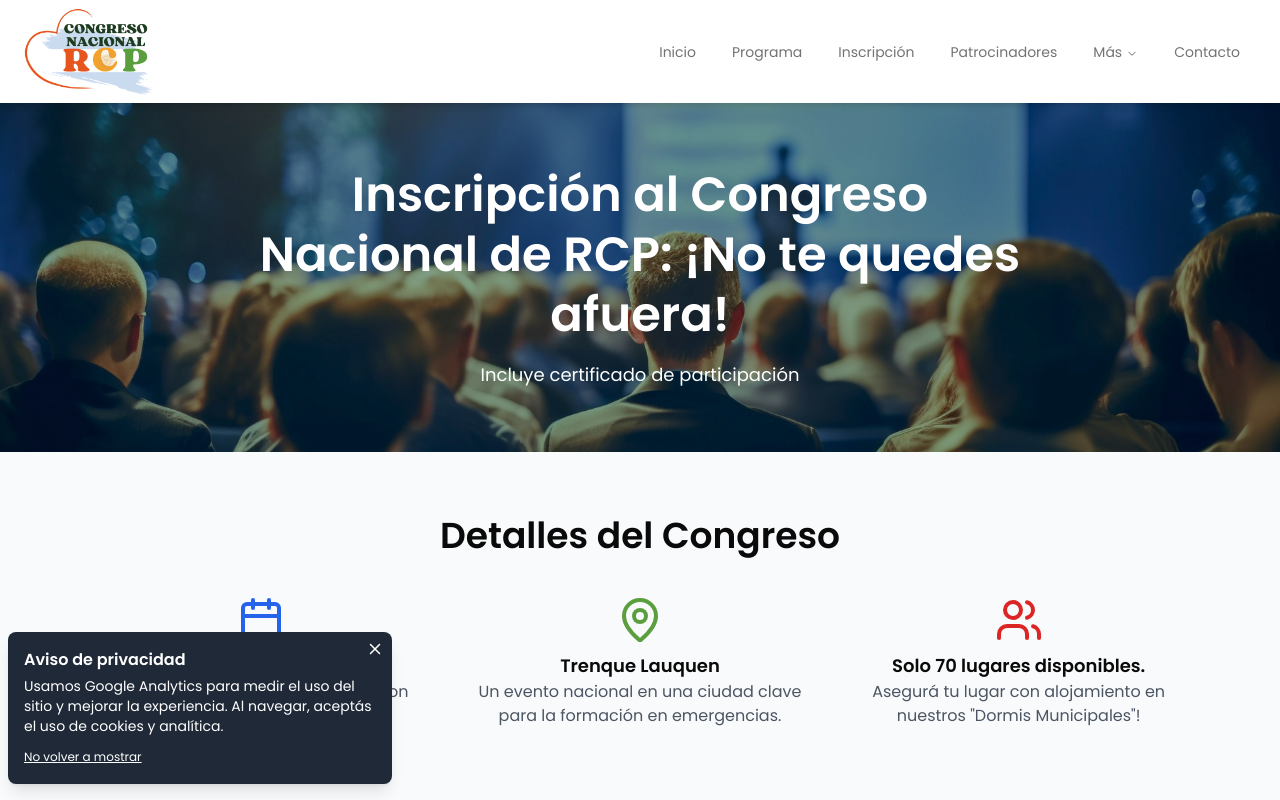
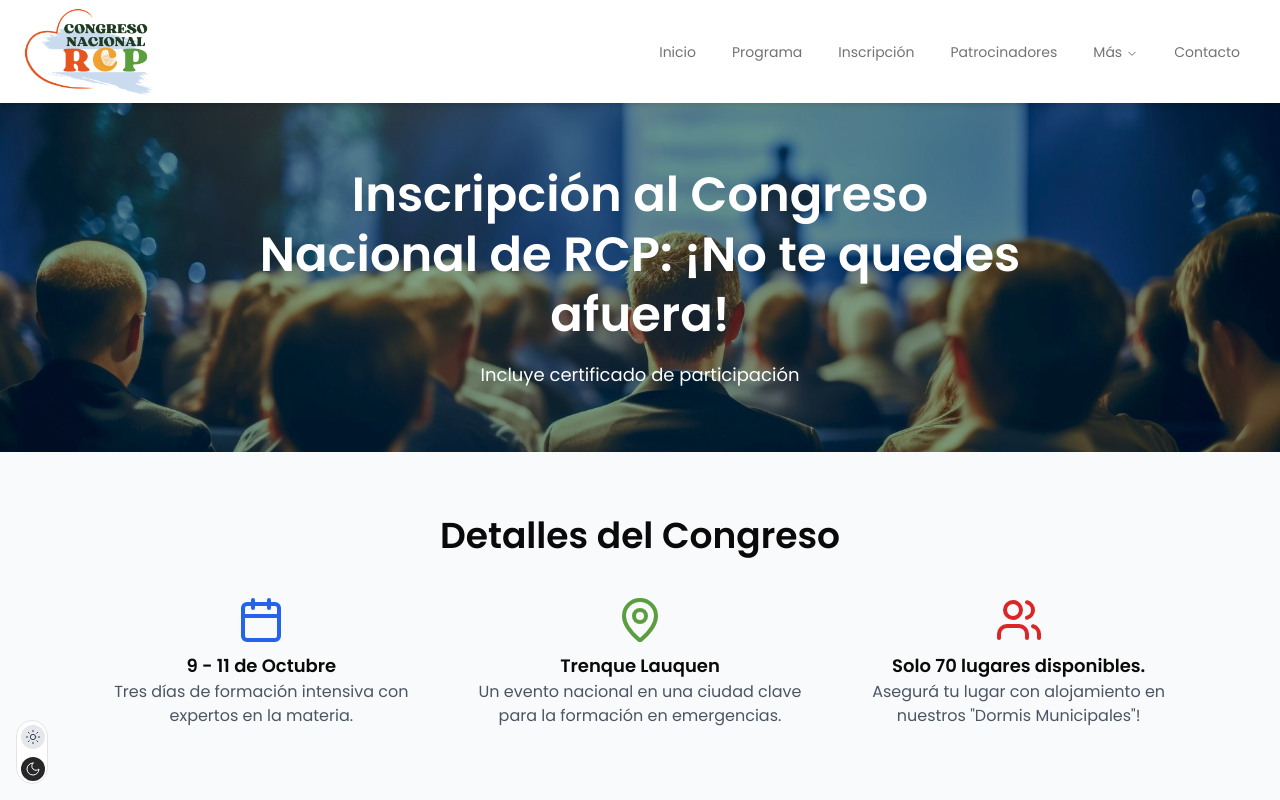
Before and after one commit to frandepe/congreso2025, a React (Vite) app: page /inscripcion in a window 1280 px wide. Shown: the top 800 px of the page. Built offline with nearby package versions, Linux system fonts and the light colour scheme.

Commit message:
notice solo en home

```diff
--- a/src/App.tsx
+++ b/src/App.tsx
@@ -17,7 +17,6 @@ import { ScrollToTop } from "./lib/ScrollTop";
 import AboutSection from "./pages/About";
 import ReactGA from "react-ga4";
 import { getTitleForPath } from "./lib/getTitleForPath";
-import { GA4Notice } from "./components/Toasts/GA4Notice";
 
 function PageWrapper({ children }: any) {
   return (
@@ -180,7 +179,6 @@ function App() {
     <BrowserRouter>
       <ScrollToTop />
       <AppRoutes />
-      <GA4Notice />
     </BrowserRouter>
   );
 }
--- a/src/pages/Home.tsx
+++ b/src/pages/Home.tsx
@@ -12,6 +12,7 @@ import { TextImage2025 } from "@/components/TextImage2025/TextImage2025";
 import Countdown2026 from "@/components/Countdown/Countdown2026";
 import { Testimonials2026 } from "@/components/Testimonials/Testimonials2026";
 import { TextProgressiveBlur } from "@/components/TextProgressiveBlur/TextProgressiveBlur";
+import { GA4Notice } from "@/components/Toasts/GA4Notice";
 
 const demoData: any = {
   title: "Congreso nacional de RCP 2025",
@@ -296,6 +297,7 @@ export const Home = () => {
       <div className="mt-20 ">
         <TextProgressiveBlur />
       </div>
+      <GA4Notice />
     </div>
   );
 };
```
